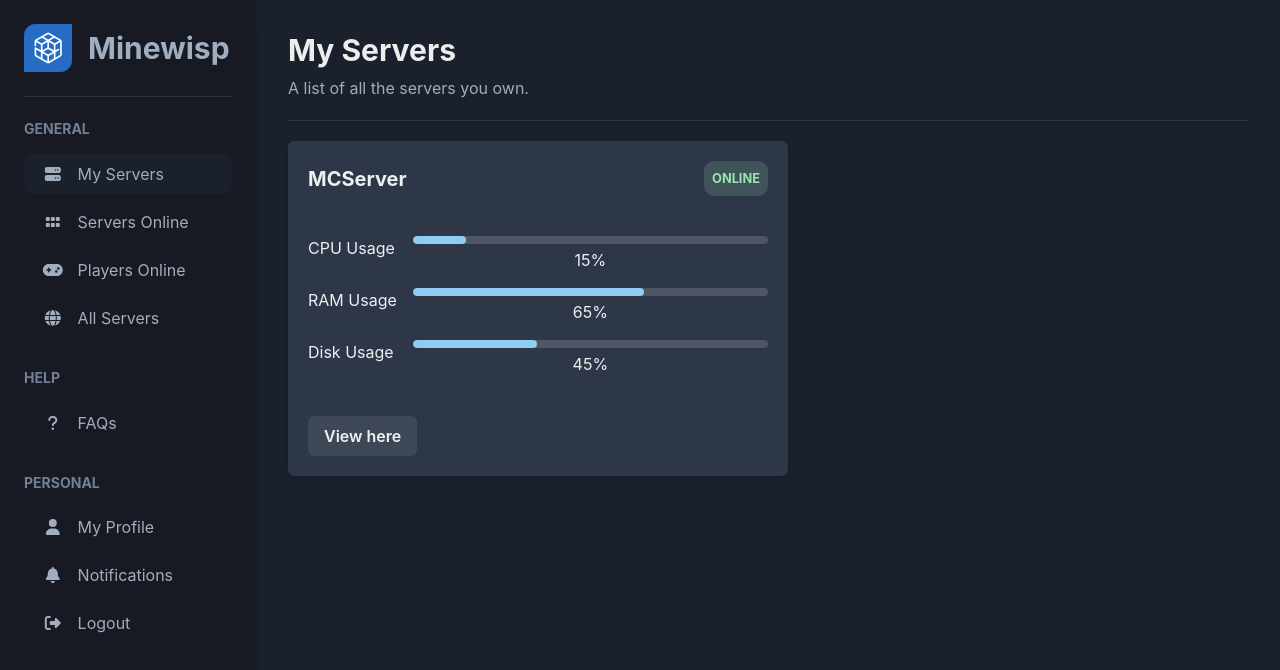
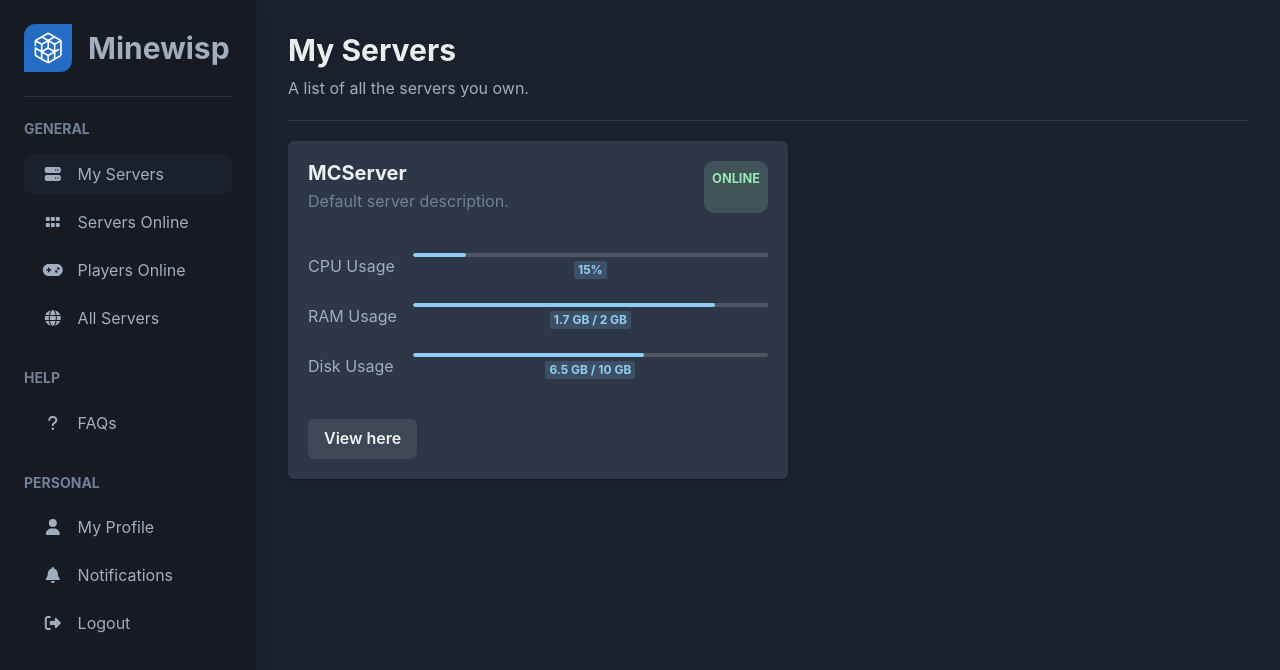
Before and after one commit to Minewisp/front-end, a React (Create React App) app: page /dashboard in a window 1280 px wide. Shown: the top 670 px of the page. Built offline with nearby package versions, Linux system fonts and the light colour scheme.

Commit message:
Still working on the dashboard

```diff
--- a/src/components/Dashboard.js
+++ b/src/components/Dashboard.js
@@ -5,7 +5,6 @@ import {
   Heading,
   Button,
   Grid,
-  GridItem,
   Divider,
   Image,
   Text,
@@ -14,9 +13,7 @@ import {
   CardHeader,
   CardBody,
   CardFooter,
-  Skeleton,
   Badge,
-  Code,
   Progress,
 } from '@chakra-ui/react';
 import {
@@ -27,7 +24,6 @@ import {
   faUser,
   faRightFromBracket,
   faBell,
-  faLifeRing,
   faQuestion,
 } from '@fortawesome/free-solid-svg-icons';
 import { FontAwesomeIcon } from '@fortawesome/react-fontawesome';
@@ -45,7 +41,7 @@ export default function Dashboard() {
       >
         <Flex alignItems="center">
           <Box mr={4}>
-            <Image src="logo192.png" boxSize="48px" />
+            <Image src="logo192.png" boxSize="3rem" />
           </Box>
           <Heading size="lg">Minewisp</Heading>
         </Flex>
@@ -106,42 +102,49 @@ export default function Dashboard() {
             <Card>
               <CardHeader>
                 <Flex justifyContent="space-between">
-                  <Heading size="md" alignSelf="center">
-                    MCServer
-                  </Heading>
+                  <Flex flexDirection="column">
+                    <Heading size="md" mb={1}>
+                      MCServer
+                    </Heading>
+                    <Text color="gray.500">Default server description.</Text>
+                  </Flex>
                   <Badge
                     colorScheme="green"
                     fontSize="0.8rem"
                     borderRadius={10}
                     p={2}
+                    ml={4}
                   >
                     Online
                   </Badge>
                 </Flex>
               </CardHeader>
+              {/* <Divider /> */}
               <CardBody>
-                <Grid templateColumns="auto 1fr" gap={4}>
-                  <Box>CPU Usage</Box>
-                  <Box>
-                    <Progress size="sm" value={15} borderRadius={4} />
-                    <Text mt={1} textAlign="center">
-                      15%
-                    </Text>
-                  </Box>
-                  <Box>RAM Usage</Box>
-                  <Box>
-                    <Progress size="sm" value={65} borderRadius={4} />
-                    <Text mt={1} textAlign="center">
-                      65%
-                    </Text>
-                  </Box>
-                  <Box>Disk Usage</Box>
-                  <Box>
-                    <Progress size="sm" value={35} borderRadius={4} />
-                    <Text mt={1} textAlign="center">
-                      45%
-                    </Text>
-                  </Box>
+                <Grid
+                  templateColumns="auto 1fr"
+                  gap={4}
+                  alignItems="center"
+                  rowGap={6}
+                >
+                  <TempProgressBar
+                    text="CPU Usage"
+                    progress={15}
+                    progressText="15%"
+                    color="blue"
+                  />
+                  <TempProgressBar
+                    text="RAM Usage"
+                    progress={85}
+                    progressText="1.7 GB / 2 GB"
+                    color="blue"
+                  />
+                  <TempProgressBar
+                    text="Disk Usage"
+                    progress={65}
+                    progressText="6.5 GB / 10 GB"
+                    color="blue"
+                  />
                 </Grid>
               </CardBody>
               <CardFooter>
@@ -176,3 +179,23 @@ const TempNavButton = ({ text, icon, active }) => {
     </Box>
   );
 };
+
+const TempProgressBar = ({ text, progress, progressText, color }) => {
+  return (
+    <>
+      {/* <Badge textAlign="center" fontSize={14}>{text}</Badge> */}
+      <Box color="gray.400">{text}</Box>
+      <Box>
+        <Progress
+          size="xs"
+          value={progress}
+          borderRadius={2}
+          colorScheme={color}
+        />
+        <Flex mt={1} justifyContent="space-evenly">
+          <Badge colorScheme={color}>{progressText}</Badge>
+        </Flex>
+      </Box>
+    </>
+  );
+};
```
